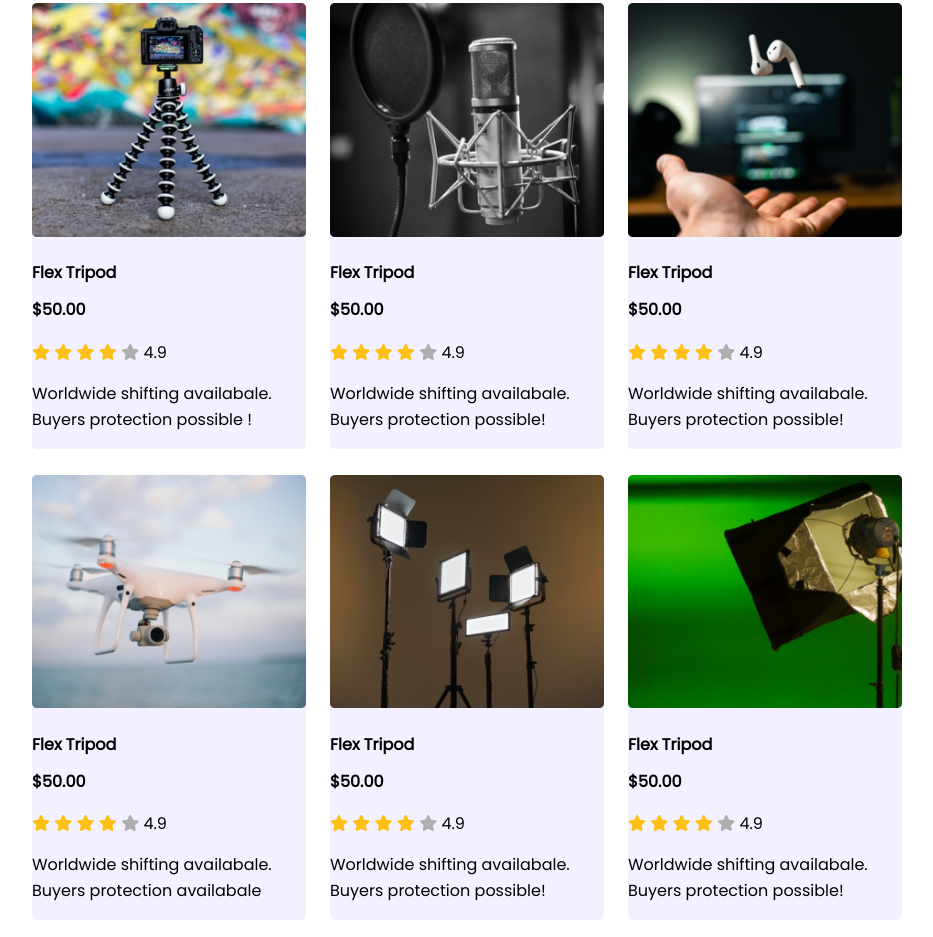
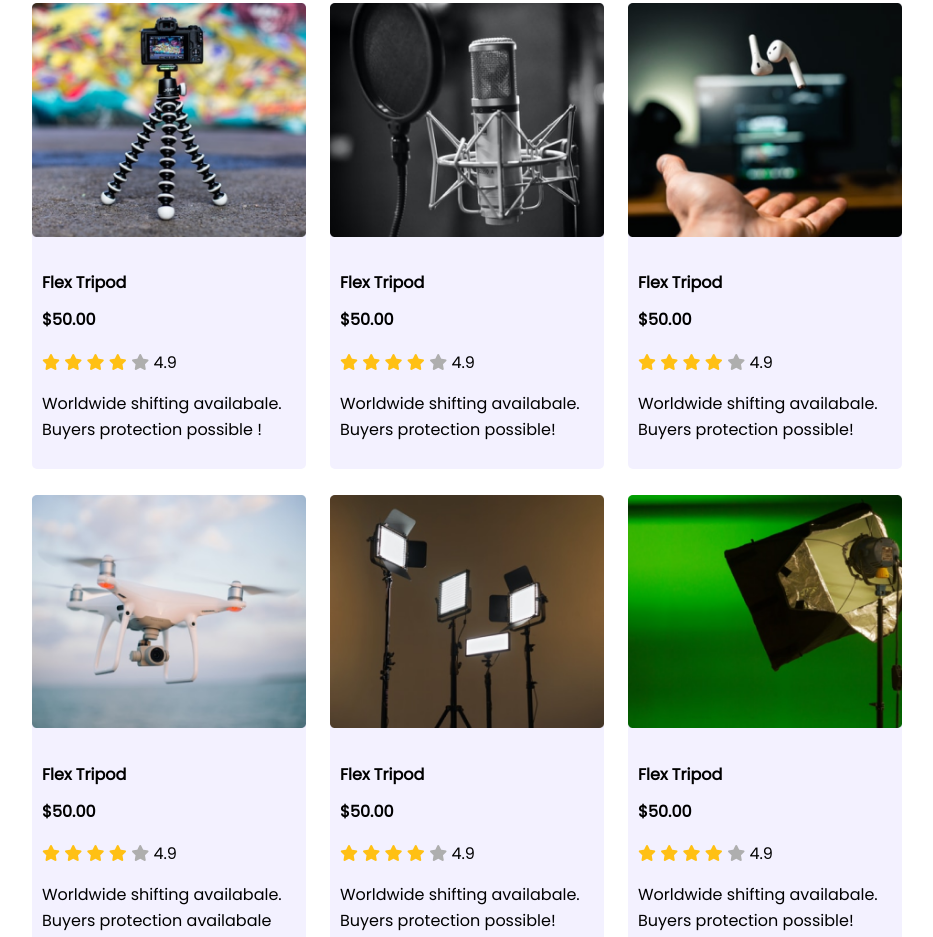
Before and after one commit to SenWan/influencer_responsive_website, a plain HTML site: page index.html in a window 1280 px wide. Shown: the part 647-1584 px from the top of the page, without its empty margins (173-1106 px from the left). Drawn offline with Linux system fonts and the light colour scheme.

Commit message:
initial commit

```diff
--- a/style.css
+++ b/style.css
@@ -85,6 +85,10 @@ p {
 
 .product-item img {
     width: 100%;
+}
+
+.item-details {
+    padding: 10px;
 }
 
 h4 {
```
